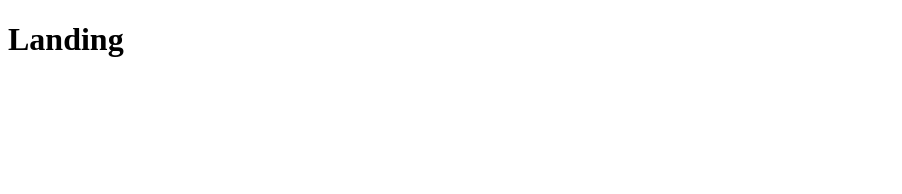
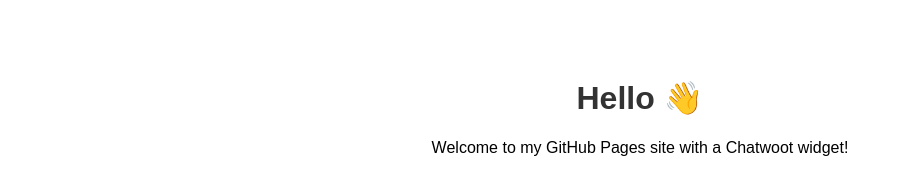
Before and after one commit to AlturaNova/alturanova.github.io, a plain HTML site: page index.html in a window 1280 px wide. Shown: the whole page, without its empty margins (0-902 px from the left). Drawn offline with Linux system fonts and the light colour scheme.

Commit message:
Update index.html

```diff
--- a/index.html
+++ b/index.html
@@ -2,12 +2,24 @@
 <html lang="en">
 <head>
   <meta charset="UTF-8">
-  <title>Munaff Page</title>
+  <title>My GitHub Page with Chatwoot</title>
+  <meta name="viewport" content="width=device-width, initial-scale=1.0">
+  <style>
+    body {
+      font-family: Arial, sans-serif;
+      text-align: center;
+      padding: 50px;
+    }
+    h1 {
+      color: #333;
+    }
+  </style>
 </head>
 <body>
-  <h1>Landing</h1>
+  <h1>Hello 👋</h1>
+  <p>Welcome to my GitHub Pages site with a Chatwoot widget!</p>
 
-  <!-- Chatwoot Widget -->
+  <!-- ✅ Chatwoot Widget -->
   <script>
     window.chatwootSettings = {
       "position": "right",
@@ -16,14 +28,14 @@
     };
 
     (function(d,t) {
-      var BASE_URL = "https://chat.alturanova.com"; // or your own Chatwoot deployment
+      var BASE_URL = "https://chat.alturanova.com";
       var g = d.createElement(t), s = d.getElementsByTagName(t)[0];
       g.src = BASE_URL + "/packs/js/sdk.js";
       g.defer = true; g.async = true;
       s.parentNode.insertBefore(g, s);
       g.onload = function() {
         window.chatwootSDK.run({
-          websiteToken: 'KzrcvTqz36JzaAvB6TKCuxq8',
+          websiteToken: "KzrcvTqz36JzaAvB6TKCuxq8",
           baseUrl: BASE_URL
         });
       };
```
